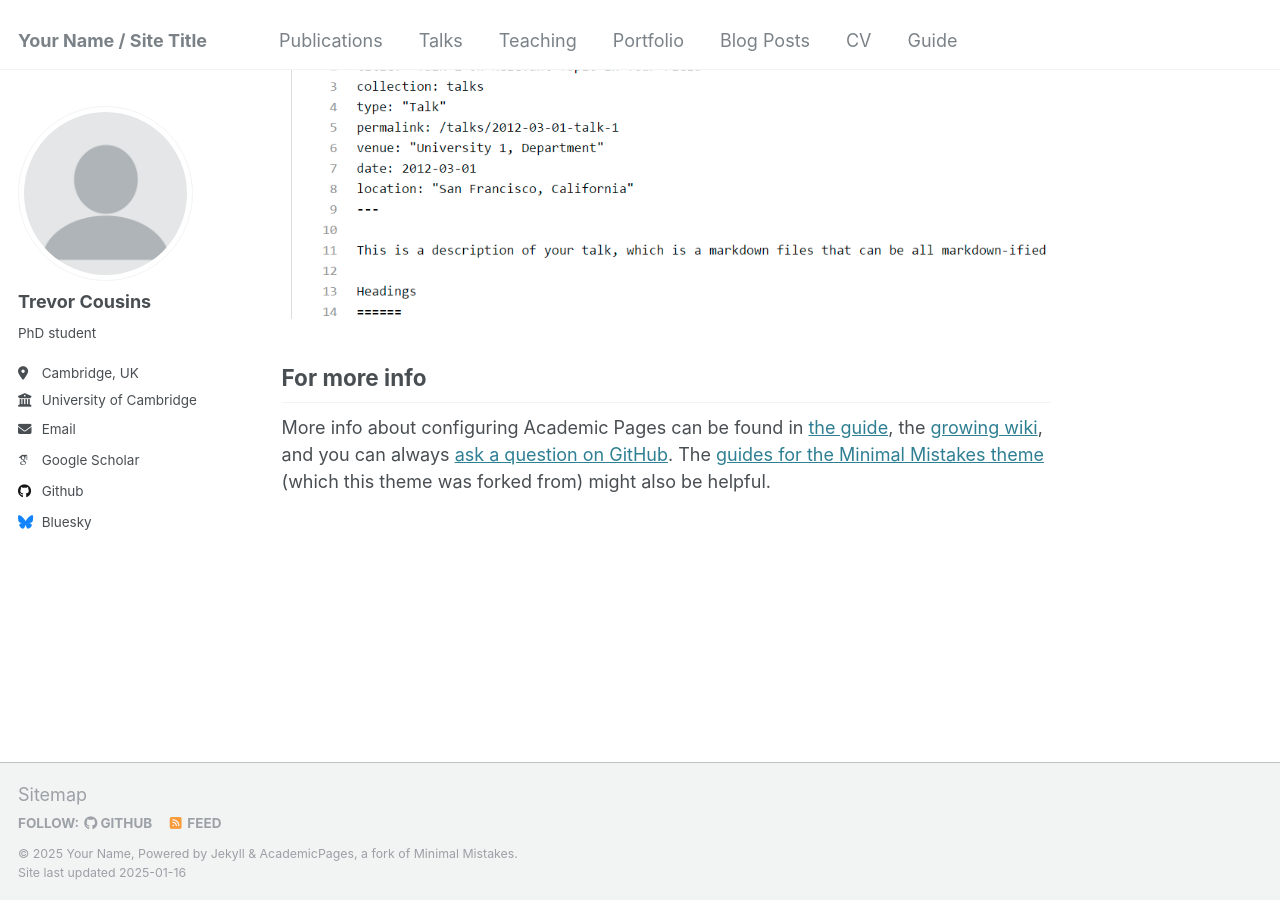
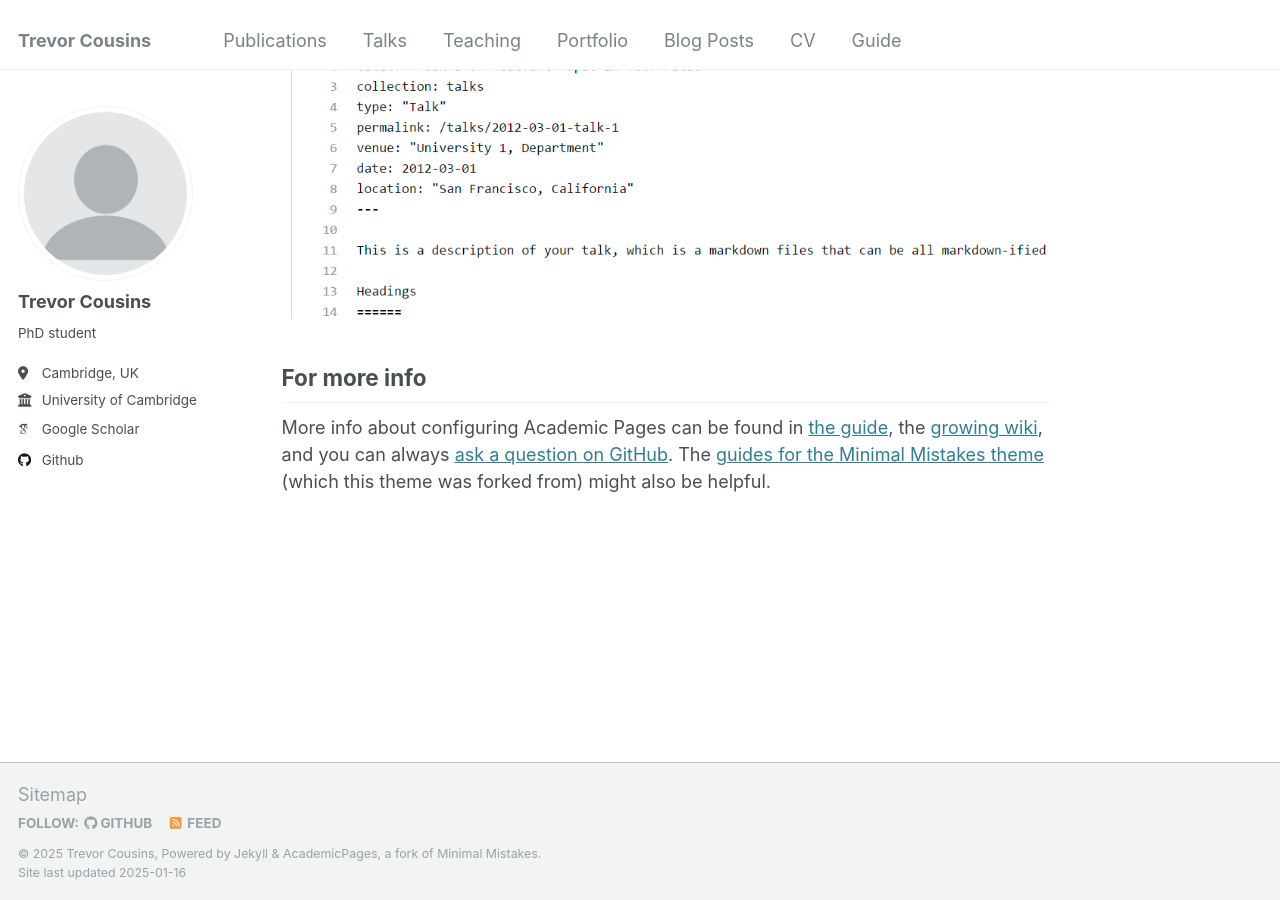
Before and after one commit to trevorcousins/trevorcousins.github.io, a Jekyll site: the page built from _pages/about.md, in a window 1280 px wide and 900 px high, scrolled down 2643 px. Built offline with Jekyll 4.4.1, drawn with Linux system fonts in a browser that asks for light colours; some web fonts are replaced.

Commit message:
Update _config.yml

```diff
--- a/_config.yml
+++ b/_config.yml
@@ -8,9 +8,9 @@
 
 # Basic Site Settings
 locale                   : "en-US"
-title                    : "Your Name / Site Title"
+title                    : "Trevor Cousins"
 title_separator          : "-"
-name                     : &name "Your Name"
+name                     : &name "Trevor Cousins"
 description              : &description "personal description"
 url                      : https://trevorcousins.github.io # the base hostname & protocol for your site e.g. "https://[your GitHub username].github.io"
 baseurl                  : "" # the subpath of your site, e.g. "/blog"
@@ -28,7 +28,7 @@ author:
   location         : "Cambridge, UK"
   employer         : "University of Cambridge"
   uri              : # URL
-  email            : "trevorsimoncousins [at] gmail.com"
+  trevorsimoncousins@gmail.com            : "trevorsimoncousins [at] gmail.com"
 
   # Academic websites
   arxiv            : # URL - Update with the correct link to your profile
@@ -49,7 +49,7 @@ author:
   stackoverflow    : # User number or user number and name (i.e., use "1" or "1/jeff-atwood")
 
   # Social media
-  bluesky          : "bsky.app" # Replace this with you Bluesky username
+  bluesky          : # "bsky.app" # Replace this with you Bluesky username
   facebook         : # Username
   flickr           : # Username
   foursquare       : # Username
```
